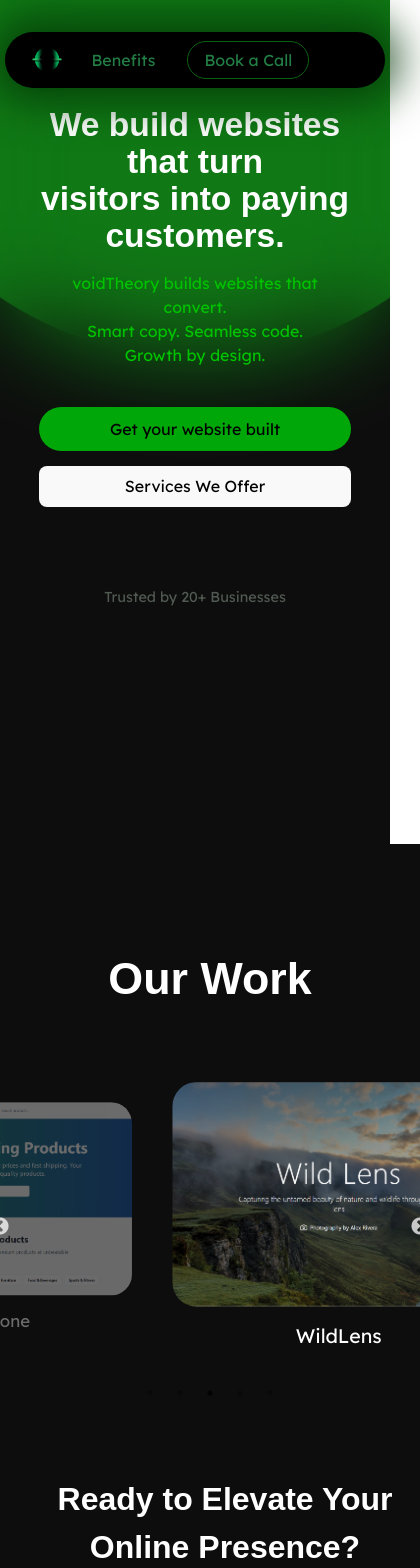
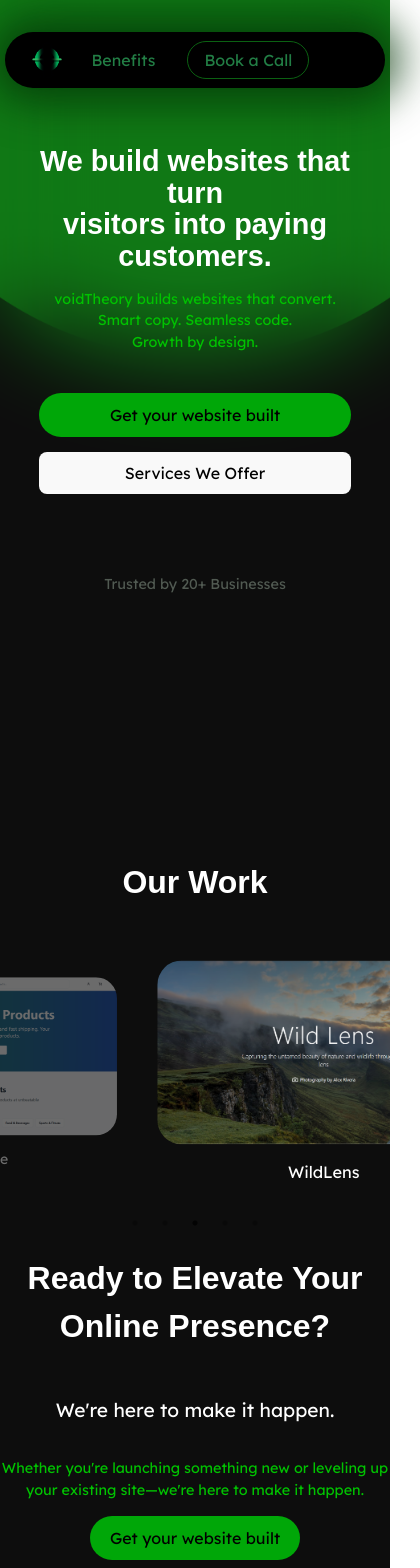
Before and after one commit to Aravind2100/VoidTheory, a React (Vite) app: page / in a window 390 px wide. Shown: the top 1568 px of the page, 420 px wide, since content can reach past the window. Built offline with nearby package versions, Linux system fonts and the light colour scheme; a web font is replaced by a local one.

Commit message:
Revert "kjjnj"
This reverts commit 15ffec225faef65d3c1f275ee1aa982c759836af.

```diff
--- a/src/Home.css
+++ b/src/Home.css
@@ -1,3 +1,4 @@
+
 ::-webkit-scrollbar {
   display: none;
 }
@@ -15,7 +16,6 @@
   width: 100%;
   overflow-x: hidden;
 }
-
 .home-bg {
   min-height: 100vh;
   width: 100vw;
@@ -95,8 +95,7 @@
   margin-top: 40px;
 
 }
-
-.btn-built {
+ .btn-built {
   background-color: #00a708;
   color: #000000;
   border: none;
@@ -110,7 +109,6 @@
   .home-content h1 {
     font-size: 3rem;
   }
-
   .home-content p {
     font-size: 1.1rem;
   }
@@ -121,12 +119,10 @@
     top: 10%;
     padding: 0 1rem;
   }
-
   .home-content h1 {
     font-size: 2.1rem;
     word-break: break-word;
   }
-
   .home-content p {
     font-size: 1rem;
     margin-top: 14px;
@@ -137,7 +133,6 @@
 .home-desc-mobile {
   display: none;
 }
-
 .home-desc-desktop {
   display: block;
 }
@@ -146,7 +141,6 @@
   .home-desc-mobile {
     display: block;
   }
-
   .home-desc-desktop {
     display: none;
   }
@@ -171,7 +165,7 @@
 
 .Our-Work {
   min-height: 100vh;
-  width: 100%;
+  width: 100vw;
   background-size: cover;
   background-position: center;
   background-repeat: no-repeat;
@@ -179,10 +173,9 @@
   justify-content: center;
   position: relative;
   overflow: hidden;
-  padding: 80px 0;
 }
 
-.Our-Work::before {
+.Our-Work::before{
   content: '';
   position: absolute;
   top: 0;
@@ -195,16 +188,14 @@
 
 .work-content {
   z-index: 2;
-  position: relative;
-  width: 100%;
-  max-width: 1200px;
-  margin: 0 auto;
-  padding: 0 20px;
+  position: absolute;
+  max-width: 100%;
+  gap: 20px;
   display: flex;
   flex-direction: column;
   align-items: center;
   justify-content: flex-start;
-  gap: 40px;
+  padding: 0;
 }
 
 .work-content h1 {
@@ -221,14 +212,12 @@
   text-align: center;
   width: 100%;
 }
-
 .work-content-heading-desc {
   font-size: 1.5rem;
   color: #ffffff;
   text-align: center;
   width: 100%;
 }
-
 .work-content-desc {
   font-size: 1rem;
   color: #01c201;
@@ -242,7 +231,7 @@
   box-shadow: 0 0 30px 0 rgb(0, 255, 0);
 }
 
-.btn-plan {
+.btn-plan{
   transition: all 0.3s ease;
 }
 
@@ -259,10 +248,6 @@
   align-items: center;
   justify-content: center;
   width: 100%;
-  max-width: 800px;
-  margin: 0 auto;
-  text-align: center;
-  padding: 40px 20px;
 }
 
 .work-slider {
@@ -284,7 +269,7 @@
   padding: 0 30px;
   opacity: 0.5;
   transform: scale(0.9);
-  transition: all 0.3s cubic-bezier(.4, 2, .6, 1);
+  transition: all 0.3s cubic-bezier(.4,2,.6,1);
   box-sizing: border-box;
 }
 
@@ -381,11 +366,9 @@
   .work-slider {
     max-width: 1700px;
   }
-
   .work-card {
     width: 700px;
   }
-
   .work-card img {
     height: 280px;
   }
@@ -395,11 +378,9 @@
   .work-slider {
     max-width: 1200px;
   }
-
   .work-card {
     width: 500px;
   }
-
   .work-card img {
     height: 200px;
   }
@@ -409,33 +390,11 @@
   .work-slider {
     max-width: 700px;
   }
-
   .work-card {
     width: 320px;
   }
-
   .work-card img {
     height: 140px;
-  }
-
-  .work-content {
-    padding: 0 15px;
-  }
-
-  .Our-Work-Footer {
-    padding: 30px 15px;
-  }
-
-  .work-content-heading {
-    font-size: 2rem;
-  }
-
-  .work-content-heading-desc {
-    font-size: 1.2rem;
-  }
-
-  .work-content-desc {
-    font-size: 0.9rem;
   }
 }
 
@@ -444,17 +403,14 @@
     max-width: 100vw;
     padding: 0;
   }
-
   .work-card {
     width: 98vw;
     min-width: 0;
     max-width: 99vw;
   }
-
   .work-card img {
     height: 220px;
   }
-
   .work-slider .slick-slide {
     padding: 0 2px;
   }
@@ -472,7 +428,7 @@
   overflow: hidden;
 }
 
-.Why-Choose-Void-Theory::before {
+ .Why-Choose-Void-Theory::before{
   content: '';
   position: absolute;
   top: 0;
@@ -579,7 +535,6 @@
     opacity: 0;
     transform: translateY(20px);
   }
-
   to {
     opacity: 1;
     transform: translateY(0);
@@ -590,11 +545,9 @@
   0% {
     box-shadow: 0 0 0 0 rgba(0, 255, 0, 0.2);
   }
-
   70% {
     box-shadow: 0 0 0 10px rgba(0, 255, 0, 0);
   }
-
   100% {
     box-shadow: 0 0 0 0 rgba(0, 255, 0, 0);
   }
@@ -762,9 +715,166 @@
   }
 }
 
+/* Our Work section responsive styles */
+@media (max-width: 768px) {
+  .work-content h1 {
+    font-size: 2rem;
+    padding: 0 1rem;
+  }
+
+  .work-content-heading {
+    font-size: 2rem;
+  }
+
+  .work-content-heading-desc {
+    font-size: 1.2rem;
+  }
+
+  .work-content-desc {
+    font-size: 0.9rem;
+  }
+
+  .work-card {
+    width: 90vw;
+    margin: 0 auto;
+  }
+
+  .work-card img {
+    height: 200px;
+  }
+
+  .work-card p {
+    font-size: 1rem;
+    padding: 0 1rem;
+  }
+
+  .slick-prev,
+  .slick-next {
+    width: 30px;
+    height: 30px;
+  }
+}
+
+/* Why Choose Void Theory section responsive styles */
+@media (max-width: 768px) {
+  .why-choose-void-theory-content {
+    max-width: 95%;
+    padding: 2rem 1rem;
+  }
+
+  .why-choose-void-theory-content h1 {
+    font-size: 2rem;
+    margin-bottom: 1.5rem;
+  }
+
+  .why-choose-void-theory-content ul {
+    flex-direction: column;
+    width: 100%;
+  }
+
+  .why-choose-void-theory-content ul li {
+    width: 100%;
+    height: auto;
+    min-height: 200px;
+    margin: 1rem 0;
+    padding: 1.5rem;
+  }
+
+  .why-choose-void-theory-content ul li h3 {
+    font-size: 1.3rem;
+  }
+
+  .why-choose-void-theory-content ul li p {
+    font-size: 0.95rem;
+  }
+}
+
+/* Services We Offer section responsive styles */
+@media (max-width: 768px) {
+  .services-content {
+    padding: 3rem 1rem;
+  }
+
+  .services-content h1 {
+    font-size: 2rem;
+    margin-bottom: 2rem;
+  }
+
+  .services-grid {
+    grid-template-columns: 1fr;
+    gap: 1.5rem;
+    padding: 0;
+  }
+
+  .service-card {
+    padding: 1.5rem;
+    min-height: auto;
+  }
+
+  .service-card h3 {
+    font-size: 1.3rem;
+    margin-bottom: 1rem;
+  }
+
+  .service-card p {
+    font-size: 0.95rem;
+    line-height: 1.5;
+  }
+}
+
+/* Additional mobile optimizations */
+@media (max-width: 480px) {
+
+  .home-content {
+    top: 15%;
+  }
+
+  .home-content h1 {
+    font-size: 1.8rem;
+  }
+
+  .home-content p {
+    font-size: 0.9rem;
+  }
+
+  .work-card img {
+    height: 180px;
+  }
+
+  .slick-dots {
+    bottom: -30px;
+  }
+
+  .slick-dots li button:before {
+    font-size: 10px;
+  }
+
+  .why-choose-void-theory-content {
+    align-self: center;
+    justify-self: center;
+    text-align: center;
+    align-items: center;
+    justify-content: center;
+    margin-right: 30px;
+  }
+
+  .why-choose-void-theory-content ul li {
+    align-self: center;
+    justify-self: center;
+    text-align: center;
+    align-items: center;
+    justify-content: center;
+    width: 70%;
+    min-height: 200px;
+  }
+
+  .service-card {
+    padding: 1.2rem;
+  }
+}
+
 /* Landscape mode optimizations */
 @media (max-height: 500px) and (orientation: landscape) {
-
   .home-bg,
   .Our-Work,
   .Why-Choose-Void-Theory,
```
